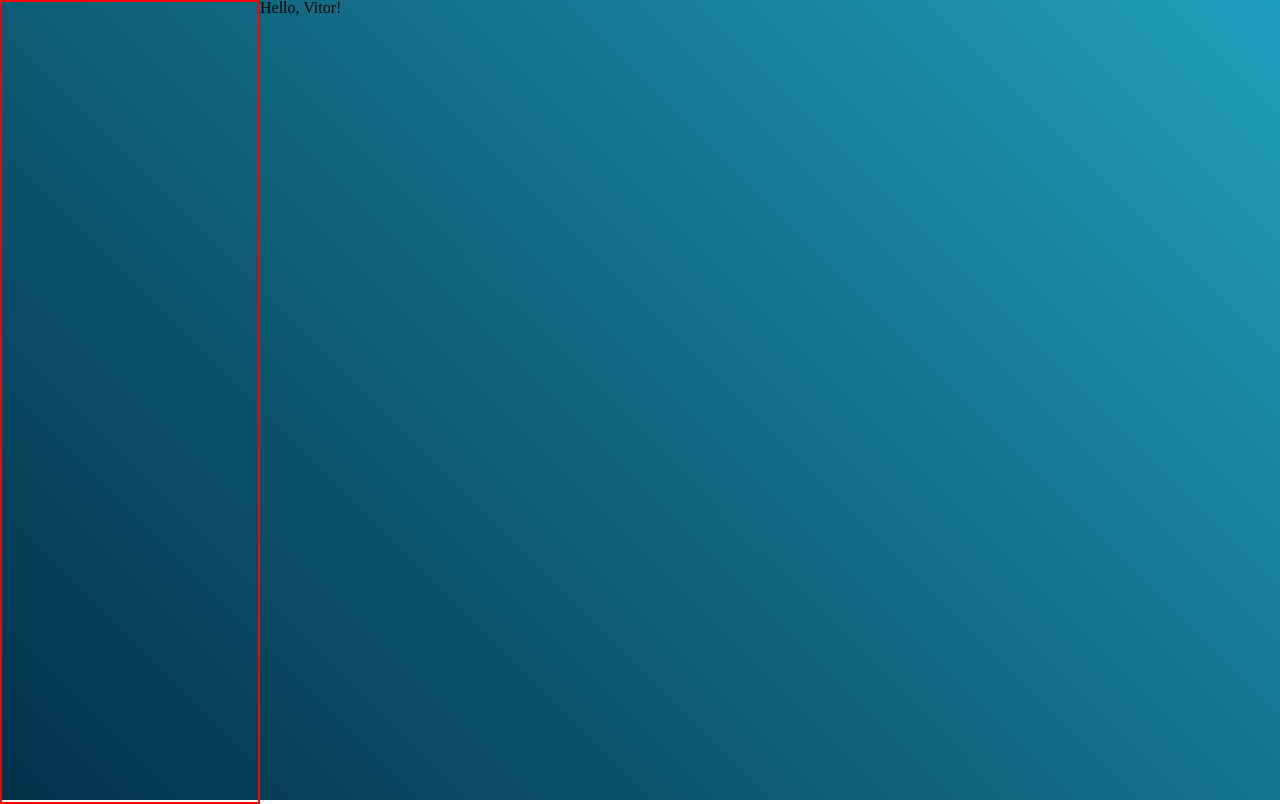
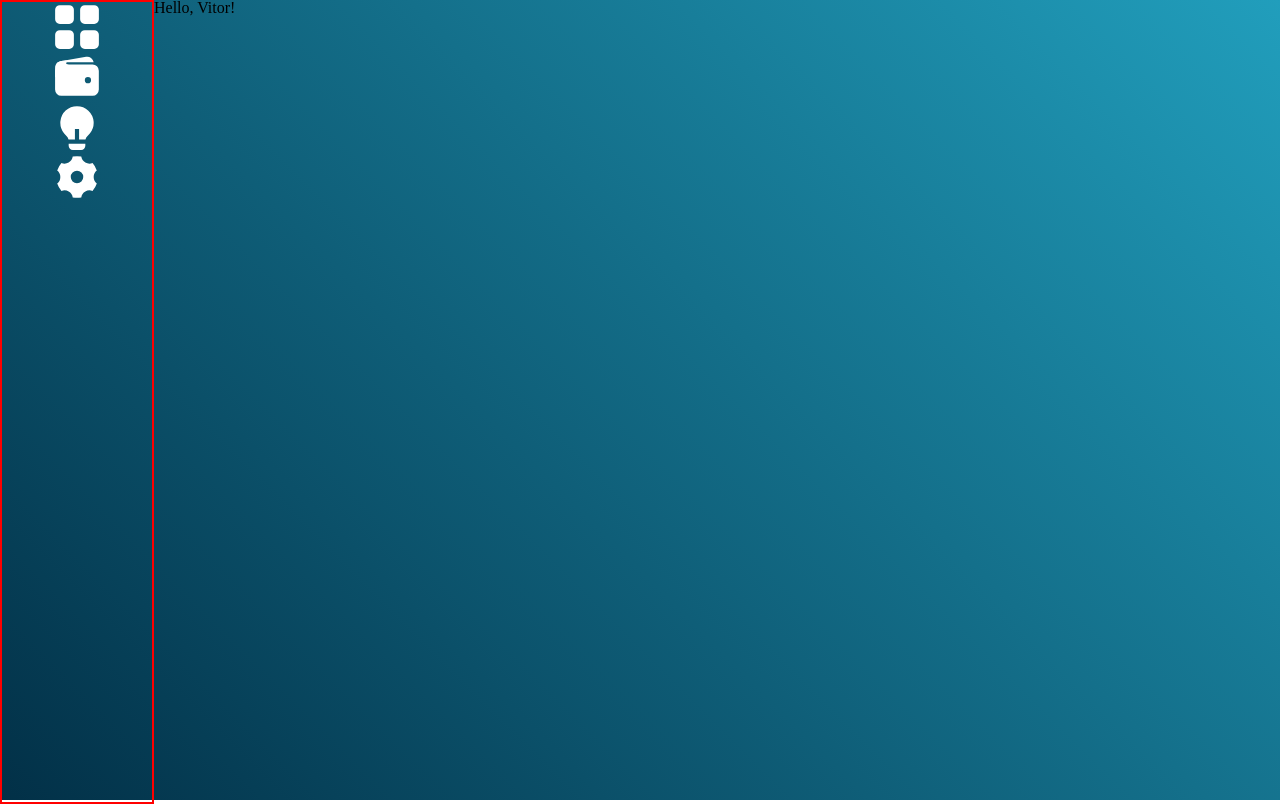
Before and after one commit to vitorcarneiro/foot-the-wallet-front, a React (Create React App) app: page / in a window 1280 px wide. Built offline with nearby package versions, Linux system fonts and the light colour scheme; the HTML template or start-up script is replaced by a standard one.

Commit message:
feat: icons navbar

```diff
--- a/package.json
+++ b/package.json
@@ -12,6 +12,7 @@
     "@types/react-dom": "^18.0.6",
     "react": "^18.2.0",
     "react-dom": "^18.2.0",
+    "react-icons": "^4.4.0",
     "react-router-dom": "^6.3.0",
     "react-scripts": "5.0.1",
     "styled-components": "^5.3.5",
--- a/src/pages/Wallet.tsx
+++ b/src/pages/Wallet.tsx
@@ -1,4 +1,10 @@
 import styled from "styled-components";
+import { BsGridFill } from "react-icons/bs";
+// BsGrid
+import { IoWallet } from "react-icons/io5";
+// IoWalletOutline
+import { RiLightbulbFill, RiSettings3Fill } from "react-icons/ri";
+// RiLightbulbLine RiSettings3Line
 
 const Container = styled.div`
   width: 100vw;
@@ -9,16 +15,29 @@ const Container = styled.div`
 `;
 
 const NavBar = styled.nav`
-  width: 20%;
+  width: 150px;
   height: 100%;
 
   border: 2px solid red;
+
+  display: flex;
+  flex-direction: column;
+  align-items: center;
+
+  * {
+    color: white;
+  }
 `;
 
 function Wallet() {
   return (
     <Container>
-      <NavBar />
+      <NavBar>
+        <BsGridFill size={50} />
+        <IoWallet size={50} />
+        <RiLightbulbFill size={50} />
+        <RiSettings3Fill size={50} />
+      </NavBar>
       <div>Hello, Vitor!</div>
     </Container>
   );
```
Also changed, not shown: 1 other file (tests, documents, lock files or other folders).
